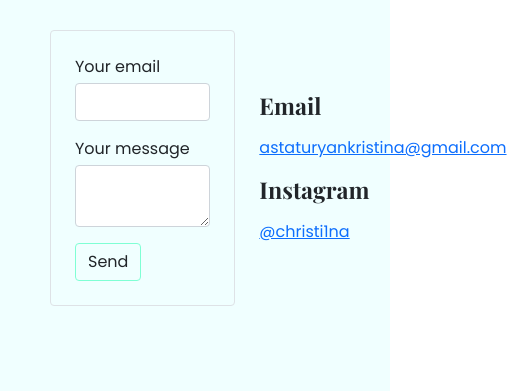
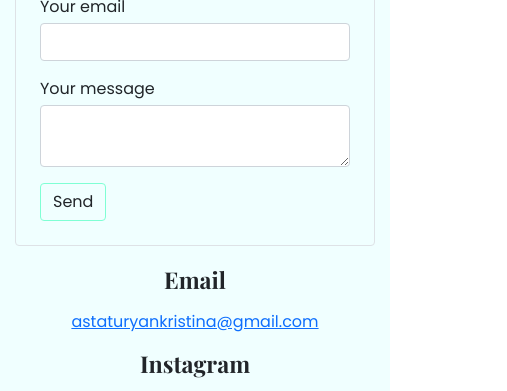
Before and after one commit to Christi1na/kristina-astaturian, a plain HTML site: page contact.html in a window 390 px wide. Shown: the part 207-598 px from the top of the page, 507 px wide, since content can reach past the window. Drawn offline with nearby package versions, Linux system fonts and the light colour scheme.

Commit message:
Improved

```diff
--- a/contact.html
+++ b/contact.html
@@ -44,7 +44,7 @@
           <div class="container contact__container">
             <h1 class="contact__title mb-5">Let's get in touch!</h1>
             <div class="row align-items-center">
-              <div class="col-8">
+              <div class="col-md-8 contact__item">
                 <form class="border p-4 rounded">
                   <div class="form-group mb-3">
                     <label class="mb-1" for="exampleInputEmail1">Your email</label>
@@ -58,11 +58,11 @@
                   <button type="submit" class="btn contact__btn">Send</button>
                 </form>
               </div>
-              <div class="col-4">
-                <h3 class="contact__email text-start mb-3">Email</h3>
-                <a class="mb-3 d-inline-block" href="mailto:astaturyankristina@gmail.com">astaturyankristina@gmail.com</a>
-                <h3 class="contact__instagram text-start mb-3">Instagram</h3>
-                <a class="" href="https://www.instagram.com/christi1na/" target="_blank">@christi1na</a>
+              <div class="col-md-4 contact__item">
+                <h3 class="contact__email text-md-start mb-3">Email</h3>
+                <a class="mb-3 d-block contact__link" href="mailto:astaturyankristina@gmail.com">astaturyankristina@gmail.com</a>
+                <h3 class="contact__instagram text-md-start mb-3">Instagram</h3>
+                <a class="d-block contact__link" href="https://www.instagram.com/christi1na/" target="_blank">@christi1na</a>
               </div>
             </div>
             <form action="#" class="form"></form>
@@ -86,8 +86,8 @@
         <div class="container links">
           <a class="links__email" href="mailto:astaturyankristina@gmail.com">astaturyankristina@gmail.com</a>
           <div class="links__social-networks">
-            <a href="#" class="links__github" title="GitHub Profile"><i class="fa-brands fa-github"></i></a>
-            <a href="#" class="links__instagram" title="Instagram Profile"><i class="fa-brands fa-instagram"></i></a>
+            <a href="https://github.com/Christi1na" target="_blank" class="links__github" title="GitHub Profile"><i class="fa-brands fa-github"></i></a>
+            <a href="https://www.instagram.com/christi1na/" target="_blank" class="links__instagram" title="Instagram Profile"><i class="fa-brands fa-instagram"></i></a>
             <a class="links__linkedin" href="#" title="LinkedIn Profile"><i class="fa-brands fa-linkedin-in"></i></a>
           </div>
           <p>
--- a/css/style.css
+++ b/css/style.css
@@ -281,7 +281,7 @@ h2 {
 }
 /* -------------------------------------------------------------- */
 .contact__container {
-  padding: 90px 50px;
+  padding: 90px 15px;
   /* padding-top: 90px; */
 }
 .contact__btn {
@@ -351,6 +351,15 @@ h2 {
   .about__title {
     text-align: center;
   }
+  .contact__container {
+    padding: 50px 15px;
+  }
+  .contact__item:not(:last-child) {
+    margin-bottom: 20px;
+  }
+  .contact__link {
+    text-align: center;
+  }
 }
 
 @media (max-width: 575.98px) {
@@ -418,4 +427,7 @@ h2 {
   .links__email {
     font-size: 18px;
   }
+  .contact__container {
+    padding: 30px 15px;
+  }
 }
```
Also changed, not shown: about.html (+2 -2 lines), index.html (+2 -2 lines), work.html (+3 -3 lines).
